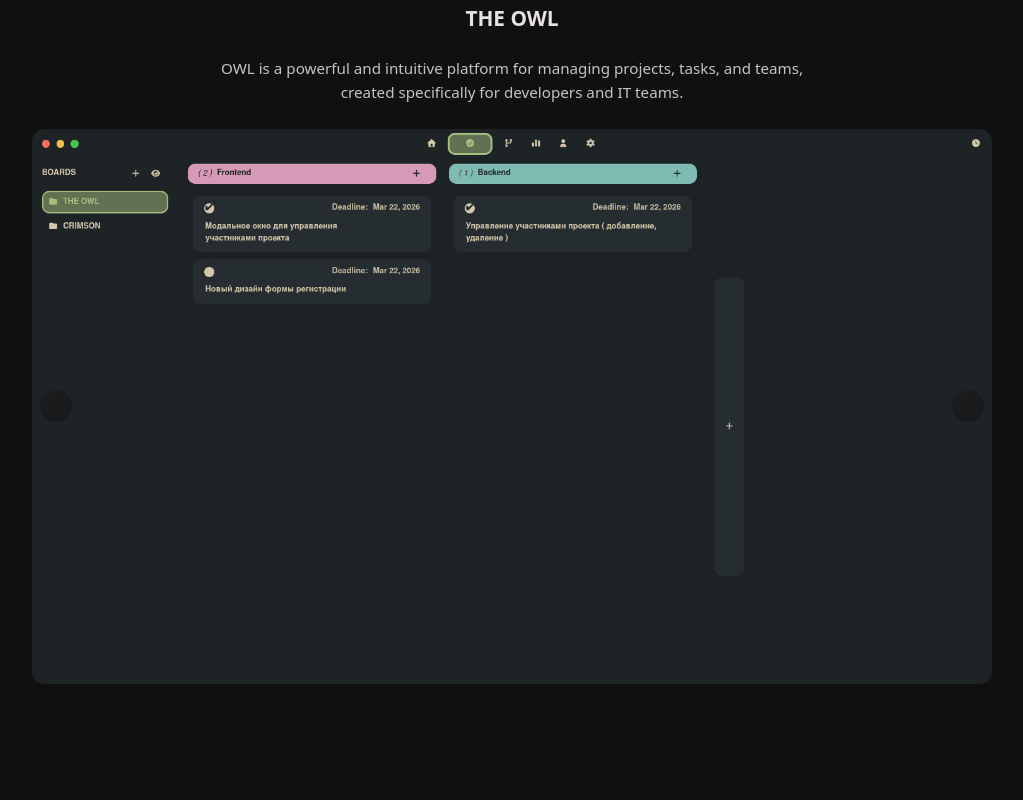
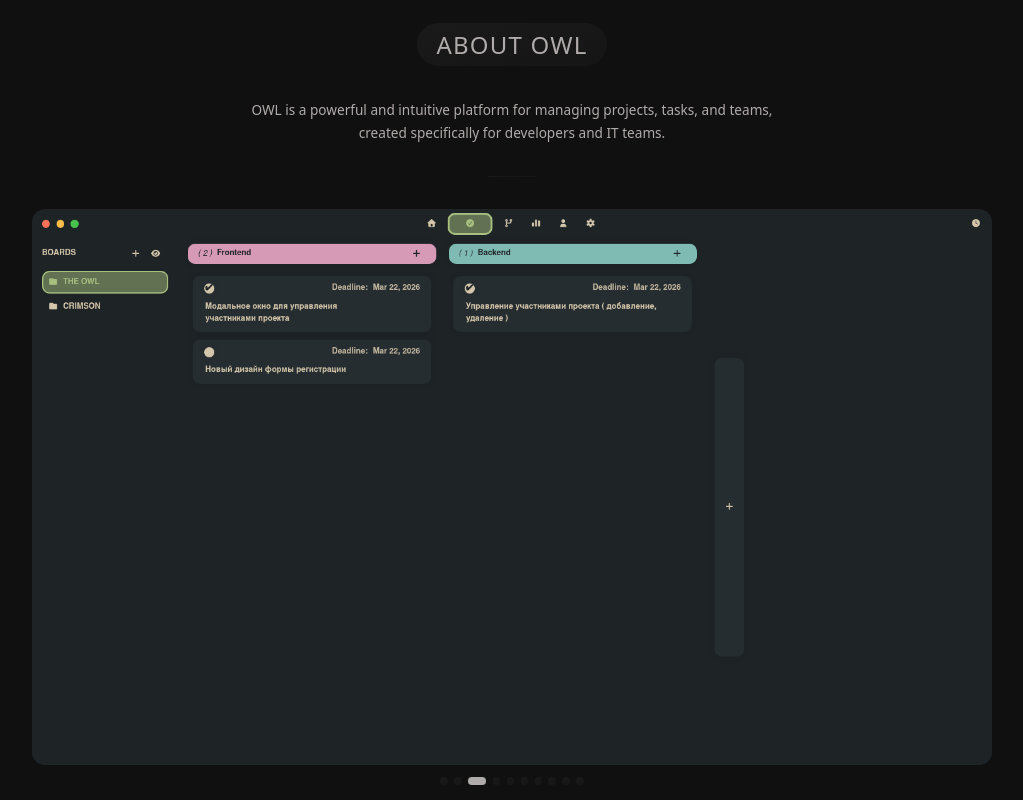
Before and after one commit to OwlDevHub/owl_website, a React (Create React App) app: page / in a window 1280 px wide. Shown: the part 940-1740 px from the top of the page, without its empty margins (128-1151 px from the left). Built offline with nearby package versions, Linux system fonts and the light colour scheme; no server answers.

Commit message:
style: redesign content section with slider dots

```diff
--- a/src/components/sections/Content.jsx
+++ b/src/components/sections/Content.jsx
@@ -3,11 +3,14 @@ import ImagesSection from "./ImagesSection";
 const Content = () => {
   return (
     <div className="about">
-      <h2>THE OWL</h2>
+      <div className="about-header">
+        <span className="about-badge">About OWL</span>
+      </div>
       <p>
         OWL is a powerful and intuitive platform for managing projects, tasks,
         and teams, created specifically for developers and IT teams.
       </p>
+      <div className="about-divider" />
       <ImagesSection />
     </div>
   );
--- a/src/components/sections/DownloadSection.jsx
+++ b/src/components/sections/DownloadSection.jsx
@@ -52,7 +52,7 @@ const DownloadSection = () => {
 
   return (
     <div className="download" id="download_app">
-      <h2>GET NOTIFIED WHEN WE LAUNCH</h2>
+      <h2 className="about-badge">GET NOTIFIED WHEN WE LAUNCH</h2>
       <form onSubmit={handleSubmit} className="download-form">
         <input
           type="email"
--- a/src/components/sections/FeaturesSection.jsx
+++ b/src/components/sections/FeaturesSection.jsx
@@ -38,7 +38,7 @@ const defaultFeatures = [
 const FeaturesSection = ({ title = "FEATURES", items = defaultFeatures }) => {
   return (
     <div className="features">
-      <h2>{title}</h2>
+      <h2 className="about-badge">{title}</h2>
       <div className="feature-grid">
         {items.map((feature, idx) => (
           <div key={idx} className="feature-card">
--- a/src/components/sections/ImageGallery.jsx
+++ b/src/components/sections/ImageGallery.jsx
@@ -60,7 +60,9 @@ function CustomCarousel({ children, intervalMs = 2500 }) {
           slidePrev();
         }}
         aria-label="Previous slide"
-      ></button>
+      >
+        &#8249;
+      </button>
       <button
         className="slider__btn-next"
         onClick={(e) => {
@@ -68,7 +70,19 @@ function CustomCarousel({ children, intervalMs = 2500 }) {
           slideNext();
         }}
         aria-label="Next slide"
-      ></button>
+      >
+        &#8250;
+      </button>
+      <div className="slider__dots">
+        {slides.map((_, index) => (
+          <button
+            key={index}
+            className={`slider__dot${index === activeIndex ? " active" : ""}`}
+            onClick={() => setActiveIndex(index)}
+            aria-label={`Go to slide ${index + 1}`}
+          />
+        ))}
+      </div>
     </div>
   );
 }
--- a/src/styles/index.css
+++ b/src/styles/index.css
@@ -1,7 +1,7 @@
 :root {
   --bg: #101010;
-  --fg: #c8c3c3;
-  --pr: #e8e3e3;
+  --fg: #b0abab;
+  --pr: #b0abaa;
   --ab: linear-gradient(to bottom right, #1a1a1a, #151515);
   --hw: linear-gradient(to bottom right, #1f1f1f, #1a1a1a);
   --green: #a7c080;
@@ -362,12 +362,28 @@ input {
   display: flex;
   flex-direction: column;
   align-items: center;
-  align-content: center;
   text-align: center;
-  gap: var(--space-md);
+  gap: var(--space-lg);
   width: 100%;
-  height: 100%;
   min-height: 100vh;
+  justify-content: center;
+}
+
+.about-header {
+  display: flex;
+  flex-direction: column;
+  gap: var(--space-sm);
+  align-items: center;
+}
+
+.about-badge {
+  background: var(--ab);
+  padding: 0.2em 0.8em;
+  border-radius: var(--radius-lg);
+  font-size: var(--text-xl);
+  color: var(--fg);
+  text-transform: uppercase;
+  letter-spacing: 0.05em;
 }
 
 .about h2 {
@@ -375,9 +391,16 @@ input {
 }
 
 .about p {
-  line-height: 1.6;
-  max-width: var(--main-max);
-  justify-self: center;
+  line-height: 1.7;
+  max-width: 550px;
+  color: var(--fg);
+  font-size: var(--text-sm);
+}
+
+.about-divider {
+  width: 3em;
+  height: 1px;
+  background: var(--ab);
 }
 
 .slider-section {
@@ -410,6 +433,7 @@ input {
   width: 100%;
   height: auto;
   display: block;
+  border-radius: var(--radius-md);
 }
 
 .ui > button {
@@ -418,14 +442,22 @@ input {
   transform: translateY(-50%);
   background: var(--ab);
   border: none;
-  width: var(--height-md);
-  height: var(--height-md);
+  width: 2.2rem;
+  height: 2.2rem;
   border-radius: 50%;
   cursor: pointer;
-  font-size: 1rem;
+  font-size: 1.3rem;
   color: var(--fg);
   transition: var(--transition);
-  opacity: 0.7;
+  opacity: 0;
+  display: flex;
+  align-items: center;
+  justify-content: center;
+  line-height: 1;
+}
+
+.ui:hover > button {
+  opacity: 0.8;
 }
 
 .ui > button:hover {
@@ -434,11 +466,35 @@ input {
 }
 
 .slider__btn-next {
-  right: 0.5em;
+  right: 0.75em;
 }
 
 .slider__btn-prev {
-  left: 0.5em;
+  left: 0.75em;
+}
+
+.slider__dots {
+  display: flex;
+  gap: 0.4em;
+  justify-content: center;
+  margin-top: 0.75em;
+}
+
+.slider__dot {
+  width: 0.5em;
+  height: 0.5em;
+  border-radius: 50%;
+  border: none;
+  background: var(--ab);
+  cursor: pointer;
+  transition: var(--transition);
+  padding: 0;
+}
+
+.slider__dot.active {
+  background: var(--fg);
+  width: 1.2em;
+  border-radius: 0.25em;
 }
 
 .download {
```
